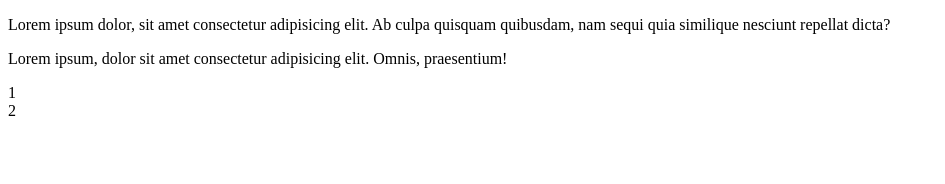
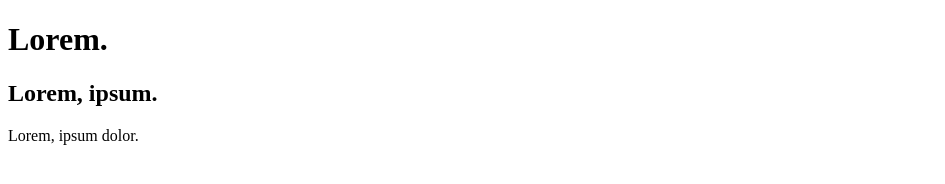
Before and after one commit to nafij-islam/test, a plain HTML site: page index.html in a window 1280 px wide. Shown: the whole page, without its empty margins (0-945 px from the left). Drawn offline with Linux system fonts and the light colour scheme.

Commit message:
remove and add new markup

```diff
--- a/index.html
+++ b/index.html
@@ -6,11 +6,9 @@
     <title>hometask</title>
 </head>
 <body>
-    <p>Lorem ipsum dolor, sit amet consectetur adipisicing elit. Ab culpa quisquam quibusdam, nam sequi quia similique nesciunt repellat dicta?</p>
-    <p>Lorem ipsum, dolor sit amet consectetur adipisicing elit. Omnis, praesentium!</p>
-    <div class="div">
-        <div>1</div>
-        <div>2</div>
-    </div>
+
+    <h1>Lorem.</h1>
+    <h2>Lorem, ipsum.</h2>
+    <p>Lorem, ipsum dolor.</p>
 </body>
 </html>
```
